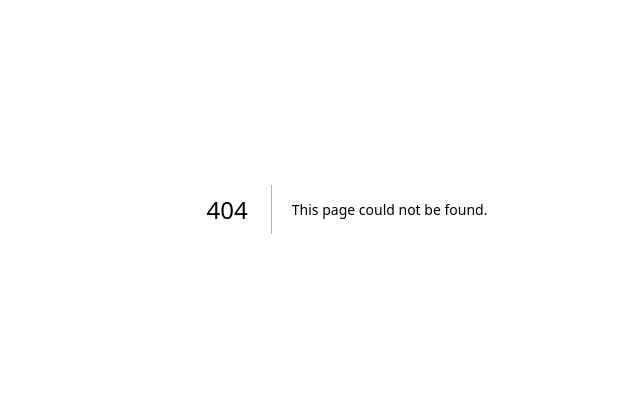
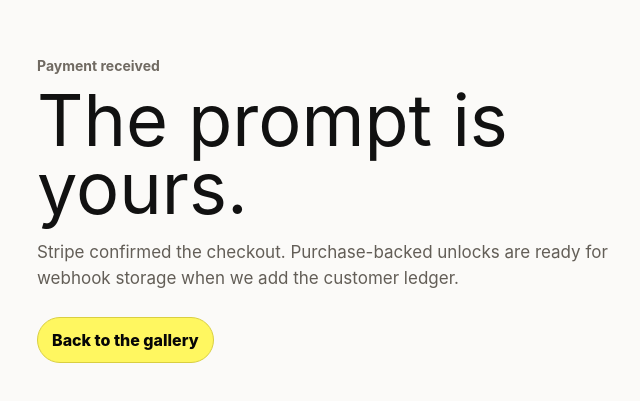
Before and after one commit to matthewam007/adprompt-gallery, a Next.js app: page /checkout/success in a window 1280 px wide. Before the commit this address had no page. Shown: the part 191-592 px from the top of the page, without its empty margins (293-933 px from the left). Built offline with nearby package versions, Linux system fonts and the light colour scheme.

Commit message:
Add Stripe checkout flow

```diff
--- a/package.json
+++ b/package.json
@@ -12,7 +12,8 @@
   "dependencies": {
     "next": "^14.2.35",
     "react": "^18",
-    "react-dom": "^18"
+    "react-dom": "^18",
+    "stripe": "^22.1.1"
   },
   "devDependencies": {
     "@types/node": "^20",
--- /dev/null
+++ b/src/app/api/checkout/route.ts
@@ -0,0 +1,82 @@
+import { NextResponse } from "next/server";
+import { creatives } from "@/data/creatives";
+import { getStripe } from "@/lib/stripe";
+
+type CheckoutRequest = {
+  type?: "single" | "membership";
+  creativeSlug?: string;
+};
+
+export async function POST(request: Request) {
+  const stripe = getStripe();
+
+  if (!stripe) {
+    return NextResponse.json({ error: "Stripe is not configured." }, { status: 500 });
+  }
+
+  const singlePriceId = process.env.STRIPE_SINGLE_PROMPT_PRICE_ID;
+  const membershipPriceId = process.env.STRIPE_MEMBERSHIP_PRICE_ID;
+  const appUrl = getAppUrl(request);
+  const payload = (await request.json()) as CheckoutRequest;
+  const checkoutType = payload.type;
+
+  if (checkoutType !== "single" && checkoutType !== "membership") {
+    return NextResponse.json({ error: "Invalid checkout type." }, { status: 400 });
+  }
+
+  const priceId = checkoutType === "single" ? singlePriceId : membershipPriceId;
+
+  if (!priceId) {
+    return NextResponse.json({ error: "Stripe price is not configured." }, { status: 500 });
+  }
+
+  const creative = payload.creativeSlug
+    ? creatives.find((item) => item.slug === payload.creativeSlug)
+    : null;
+
+  if (checkoutType === "single" && !creative) {
+    return NextResponse.json({ error: "Choose a prompt to unlock first." }, { status: 400 });
+  }
+
+  const session = await stripe.checkout.sessions.create({
+    mode: checkoutType === "single" ? "payment" : "subscription",
+    line_items: [
+      {
+        price: priceId,
+        quantity: 1,
+      },
+    ],
+    allow_promotion_codes: true,
+    customer_creation: checkoutType === "single" ? "always" : undefined,
+    metadata: {
+      checkoutType,
+      creativeSlug: creative?.slug ?? "",
+      creativeTitle: creative?.title ?? "",
+    },
+    subscription_data:
+      checkoutType === "membership"
+        ? {
+            metadata: {
+              checkoutType,
+            },
+          }
+        : undefined,
+    success_url: `${appUrl}/checkout/success?session_id={CHECKOUT_SESSION_ID}`,
+    cancel_url: `${appUrl}/checkout/cancel`,
+  });
+
+  if (!session.url) {
+    return NextResponse.json({ error: "Could not create checkout session." }, { status: 500 });
+  }
+
+  return NextResponse.json({ url: session.url });
+}
+
+function getAppUrl(request: Request) {
+  if (process.env.NEXT_PUBLIC_APP_URL) {
+    return process.env.NEXT_PUBLIC_APP_URL.replace(/\/$/, "");
+  }
+
+  const url = new URL(request.url);
+  return `${url.protocol}//${url.host}`;
+}
--- /dev/null
+++ b/src/app/api/stripe/webhook/route.ts
@@ -0,0 +1,44 @@
+import { headers } from "next/headers";
+import { NextResponse } from "next/server";
+import { getStripe } from "@/lib/stripe";
+
+export async function POST(request: Request) {
+  const stripe = getStripe();
+  const webhookSecret = process.env.STRIPE_WEBHOOK_SECRET;
+
+  if (!stripe || !webhookSecret) {
+    return NextResponse.json({ error: "Stripe webhook is not configured." }, { status: 500 });
+  }
+
+  const body = await request.text();
+  const signature = headers().get("stripe-signature");
+
+  if (!signature) {
+    return NextResponse.json({ error: "Missing Stripe signature." }, { status: 400 });
+  }
+
+  let event;
+
+  try {
+    event = stripe.webhooks.constructEvent(body, signature, webhookSecret);
+  } catch {
+    return NextResponse.json({ error: "Invalid Stripe signature." }, { status: 400 });
+  }
+
+  if (event.type === "checkout.session.completed") {
+    const session = event.data.object;
+    const checkoutType = session.metadata?.checkoutType;
+    const creativeSlug = session.metadata?.creativeSlug;
+    const customerEmail = session.customer_details?.email;
+
+    // TODO: Store this in a purchase ledger once auth or email-based restore is added.
+    console.log("Stripe checkout completed", {
+      checkoutType,
+      creativeSlug,
+      customerEmail,
+      sessionId: session.id,
+    });
+  }
+
+  return NextResponse.json({ received: true });
+}
--- /dev/null
+++ b/src/app/checkout/cancel/page.tsx
@@ -0,0 +1,12 @@
+import Link from "next/link";
+
+export default function CheckoutCancelPage() {
+  return (
+    <main className="checkout-state shell">
+      <p>Checkout closed</p>
+      <h1>No charge was made.</h1>
+      <span>Come back to the gallery when one is worth keeping.</span>
+      <Link href="/">Back to the gallery</Link>
+    </main>
+  );
+}
--- /dev/null
+++ b/src/app/checkout/success/page.tsx
@@ -0,0 +1,22 @@
+import Link from "next/link";
+
+type CheckoutSuccessPageProps = {
+  searchParams: {
+    session_id?: string;
+  };
+};
+
+export default function CheckoutSuccessPage({ searchParams }: CheckoutSuccessPageProps) {
+  return (
+    <main className="checkout-state shell">
+      <p>Payment received</p>
+      <h1>The prompt is yours.</h1>
+      <span>
+        Stripe confirmed the checkout. Purchase-backed unlocks are ready for webhook storage when we add
+        the customer ledger.
+      </span>
+      {searchParams.session_id ? <code>{searchParams.session_id}</code> : null}
+      <Link href="/">Back to the gallery</Link>
+    </main>
+  );
+}
--- a/src/app/globals.css
+++ b/src/app/globals.css
@@ -1483,6 +1483,77 @@ button {
   box-shadow: 0 3px 0 rgba(0, 0, 0, 0.12), 0 12px 24px rgba(0, 0, 0, 0.1);
 }
 
+.pricing-option button:disabled {
+  cursor: wait;
+  opacity: 0.68;
+  transform: none;
+}
+
+.pricing-error {
+  margin: 16px 0 0;
+  border: 1px solid #e6c8bc;
+  border-radius: 8px;
+  background: #fff7f3;
+  color: #8f3c22 !important;
+  padding: 10px 12px;
+  font-size: 13px !important;
+  font-weight: 650 !important;
+}
+
+.checkout-state {
+  display: grid;
+  align-content: center;
+  min-height: 100vh;
+  max-width: 620px;
+  padding: 72px 0;
+}
+
+.checkout-state p {
+  margin: 0 0 10px;
+  color: #706a62;
+  font-size: 14px;
+  font-weight: 700;
+}
+
+.checkout-state h1 {
+  margin: 0;
+  color: #111111;
+  font-size: clamp(40px, 7vw, 72px);
+  line-height: 0.95;
+  letter-spacing: 0;
+}
+
+.checkout-state span {
+  display: block;
+  margin-top: 18px;
+  color: #635e57;
+  font-size: 17px;
+  line-height: 1.5;
+}
+
+.checkout-state code {
+  margin-top: 18px;
+  overflow-wrap: anywhere;
+  border: 1px solid #e5e1dc;
+  border-radius: 8px;
+  background: #ffffff;
+  padding: 10px;
+  color: #6d675f;
+  font-size: 12px;
+}
+
+.checkout-state a {
+  justify-self: start;
+  margin-top: 26px;
+  border: 1px solid #d9cf41;
+  border-radius: 999px;
+  background: #fff760;
+  color: #060606;
+  padding: 10px 14px;
+  text-decoration: none;
+  font-weight: 760;
+}
+
 .empty-state {
   border: 1px solid var(--line);
   border-radius: 8px;
--- a/src/app/page.tsx
+++ b/src/app/page.tsx
@@ -21,7 +21,9 @@ export default function Home() {
   const [selectedSlug, setSelectedSlug] = useState<string | null>(null);
   const [pricingOpen, setPricingOpen] = useState(false);
   const [memberAccess, setMemberAccess] = useState(false);
-  const [unlocked, setUnlocked] = useState<string[]>([]);
+  const [unlocked] = useState<string[]>([]);
+  const [checkoutLoading, setCheckoutLoading] = useState<"single" | "membership" | null>(null);
+  const [checkoutError, setCheckoutError] = useState("");
 
   const filteredCreatives = useMemo(() => {
     const query = search.trim().toLowerCase();
@@ -38,8 +40,28 @@ export default function Home() {
 
   const selectedCreative = creatives.find((creative) => creative.slug === selectedSlug) ?? null;
 
-  const unlockCreative = (slug: string) => {
-    setUnlocked((current) => (current.includes(slug) ? current : [...current, slug]));
+  const startCheckout = async (type: "single" | "membership") => {
+    setCheckoutLoading(type);
+    setCheckoutError("");
+
+    const response = await fetch("/api/checkout", {
+      method: "POST",
+      headers: { "Content-Type": "application/json" },
+      body: JSON.stringify({
+        type,
+        creativeSlug: selectedCreative?.slug,
+      }),
+    });
+
+    const payload = (await response.json()) as { url?: string; error?: string };
+
+    if (!response.ok || !payload.url) {
+      setCheckoutLoading(null);
+      setCheckoutError(payload.error ?? "Could not open checkout.");
+      return;
+    }
+
+    window.location.href = payload.url;
   };
 
   return (
@@ -80,17 +102,14 @@ export default function Home() {
       ) : null}
       <PricingModal
         open={pricingOpen}
-        onClose={() => setPricingOpen(false)}
-        onSingleUnlock={() => {
-          if (selectedCreative) {
-            unlockCreative(selectedCreative.slug);
-          }
+        onClose={() => {
           setPricingOpen(false);
+          setCheckoutError("");
         }}
-        onMembership={() => {
-          setMemberAccess(true);
-          setPricingOpen(false);
-        }}
+        onSingleUnlock={() => startCheckout("single")}
+        onMembership={() => startCheckout("membership")}
+        loading={checkoutLoading}
+        error={checkoutError}
       />
     </main>
   );
--- a/src/components/PricingModal.tsx
+++ b/src/components/PricingModal.tsx
@@ -1,11 +1,20 @@
 type PricingModalProps = {
   open: boolean;
   onClose: () => void;
-  onSingleUnlock: () => void;
-  onMembership: () => void;
+  onSingleUnlock: () => Promise<void>;
+  onMembership: () => Promise<void>;
+  loading?: "single" | "membership" | null;
+  error?: string;
 };
 
-export function PricingModal({ open, onClose, onSingleUnlock, onMembership }: PricingModalProps) {
+export function PricingModal({
+  open,
+  onClose,
+  onSingleUnlock,
+  onMembership,
+  loading = null,
+  error = "",
+}: PricingModalProps) {
   if (!open) {
     return null;
   }
@@ -22,6 +31,7 @@ export function PricingModal({ open, onClose, onSingleUnlock, onMembership }: Pr
             ×
           </button>
         </div>
+        {error ? <p className="pricing-error">{error}</p> : null}
         <div className="pricing-options">
           <article className="pricing-option pricing-option-single">
             <span>Single prompt</span>
@@ -29,8 +39,8 @@ export function PricingModal({ open, onClose, onSingleUnlock, onMembership }: Pr
             <strong>$2</strong>
             <p>For the one you came for.</p>
             <small>Includes full prompt, model notes, layout breakdown, and remix variables.</small>
-            <button type="button" onClick={onSingleUnlock}>
-              Unlock prompt
+            <button type="button" onClick={onSingleUnlock} disabled={loading !== null}>
+              {loading === "single" ? "Opening checkout..." : "Unlock prompt"}
             </button>
           </article>
           <article className="pricing-option pricing-option-member">
@@ -39,8 +49,8 @@ export function PricingModal({ open, onClose, onSingleUnlock, onMembership }: Pr
             <strong>$15/mo</strong>
             <p>For people making ads every week.</p>
             <small>Unlock every prompt in the library, including new drops.</small>
-            <button type="button" onClick={onMembership}>
-              Get member access
+            <button type="button" onClick={onMembership} disabled={loading !== null}>
+              {loading === "membership" ? "Opening checkout..." : "Get member access"}
             </button>
           </article>
         </div>
--- /dev/null
+++ b/src/lib/stripe.ts
@@ -0,0 +1,20 @@
+import Stripe from "stripe";
+
+let stripe: Stripe | null = null;
+
+export function getStripe() {
+  if (!process.env.STRIPE_SECRET_KEY) {
+    return null;
+  }
+
+  stripe =
+    stripe ??
+    new Stripe(process.env.STRIPE_SECRET_KEY, {
+      apiVersion: "2026-04-22.dahlia",
+      appInfo: {
+        name: "PromptSwipe",
+      },
+    });
+
+  return stripe;
+}
```
Also changed, not shown: 2 other files (tests, documents, lock files or other folders).
